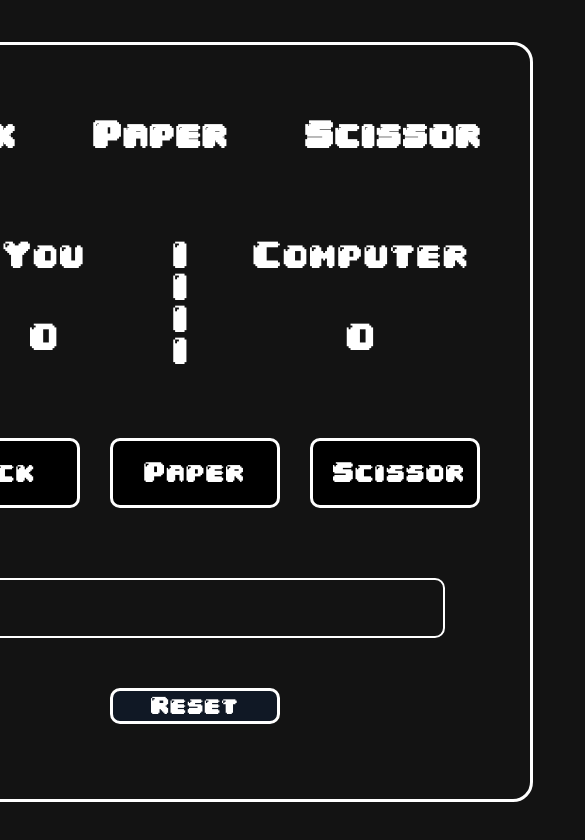
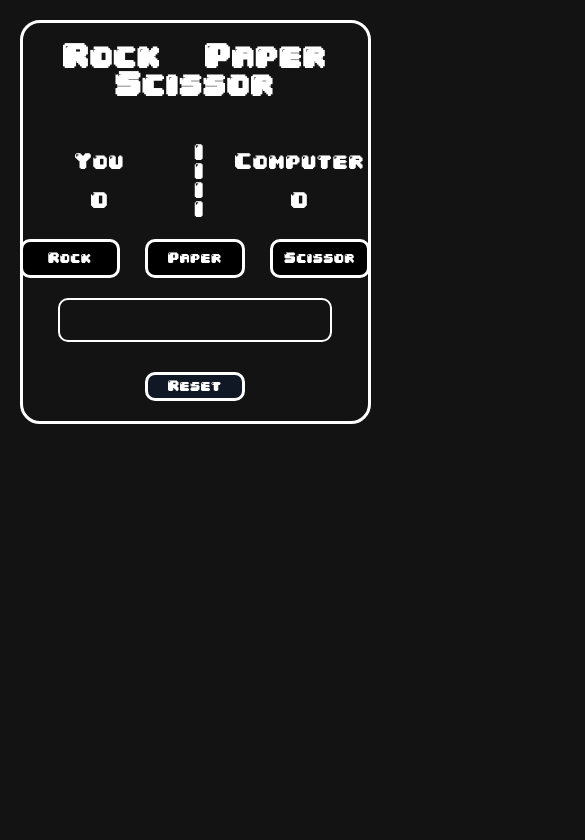
Before and after one commit to Rajat-web-server/Rock-Paper-Scissors, a plain HTML site: page index.html in a window 390 px wide. Shown: the whole page, 585 px wide, since content can reach past the window. Drawn offline with Linux system fonts and the light colour scheme.

Commit message:
media queries added

```diff
--- a/style.css
+++ b/style.css
@@ -111,9 +111,88 @@ button {
   background-color: rgb(16, 24, 37);
 }
 
-/* @media(){
+@media(max-width: 480px) {
+  body {
+    display: flex;
+    justify-content: center;
+    align-items: center;
+    width: 100%;
+    height: 100%;
+    font-size: 1rem;
+    padding: 20px;
+  }
 
-} */
+  .container {
+    width: 90vw;
+    height: auto;
+    padding: 20px;
+  }
+
+  .title {
+    font-size: 0.9rem;
+    height: 100px;
+    word-spacing: 20px;
+    text-align: center;
+  }
+
+  .scoreboard {
+    flex-direction: row;
+    align-items: center;
+    width: 500px;
+    gap: 20px;
+    font-size: 1.2rem;
+  }
+
+  .left {
+    width: 250px;
+    padding-left: 80px;
+    gap: 20px;
+    align-items: center;
+  }
+
+  .right {
+    width: 220px;
+    padding-right: 130px;
+    gap: 20px;
+    align-items: center;
+  }
+
+  .board {
+    grid-template-columns: 1fr 1fr 1fr;
+    width: 400px;
+    padding: 20px;
+    gap: 15px;
+    justify-items: center;
+  }
+
+  button {
+    width: 100px;
+    font-size: 0.8rem;
+    padding: 10px;
+
+  }
+
+  .announce {
+    width: 90%;
+    font-size: 0.9rem;
+    height: auto;
+    padding: 10px;
+  }
+
+  .reset {
+    padding-top: 30px;
+  }
+
+  .reset>button {
+    font-size: 0.8rem;
+    width: 100px;
+  }
+
+  button:focus {
+    background-color: rgb(48, 47, 47);
+    /* slightly darker blue */
+  }
+}
 
 button:hover {
   background-color: rgb(30, 30, 30);
```
Lines whose indentation alone changed are shown as unchanged.
